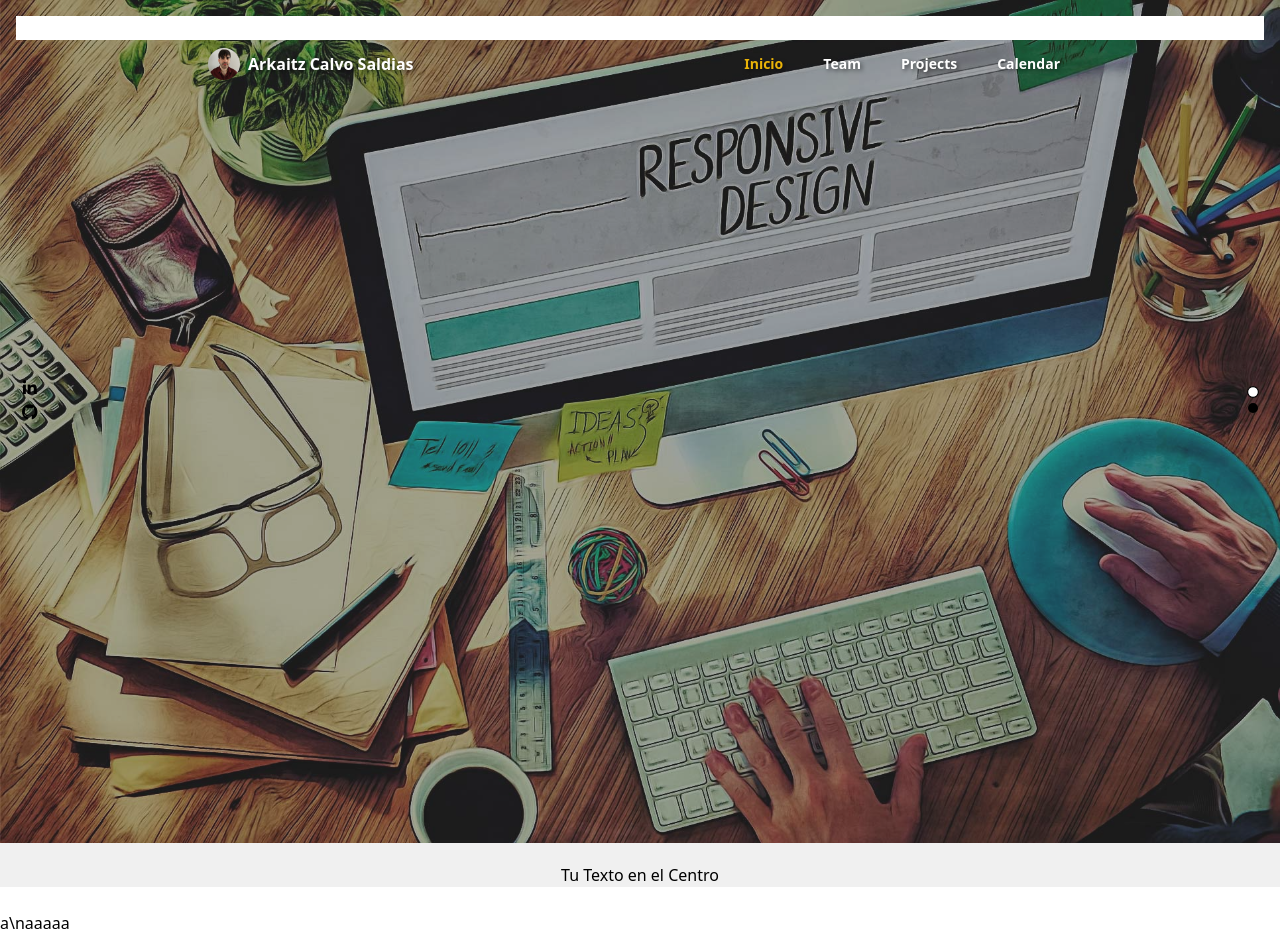
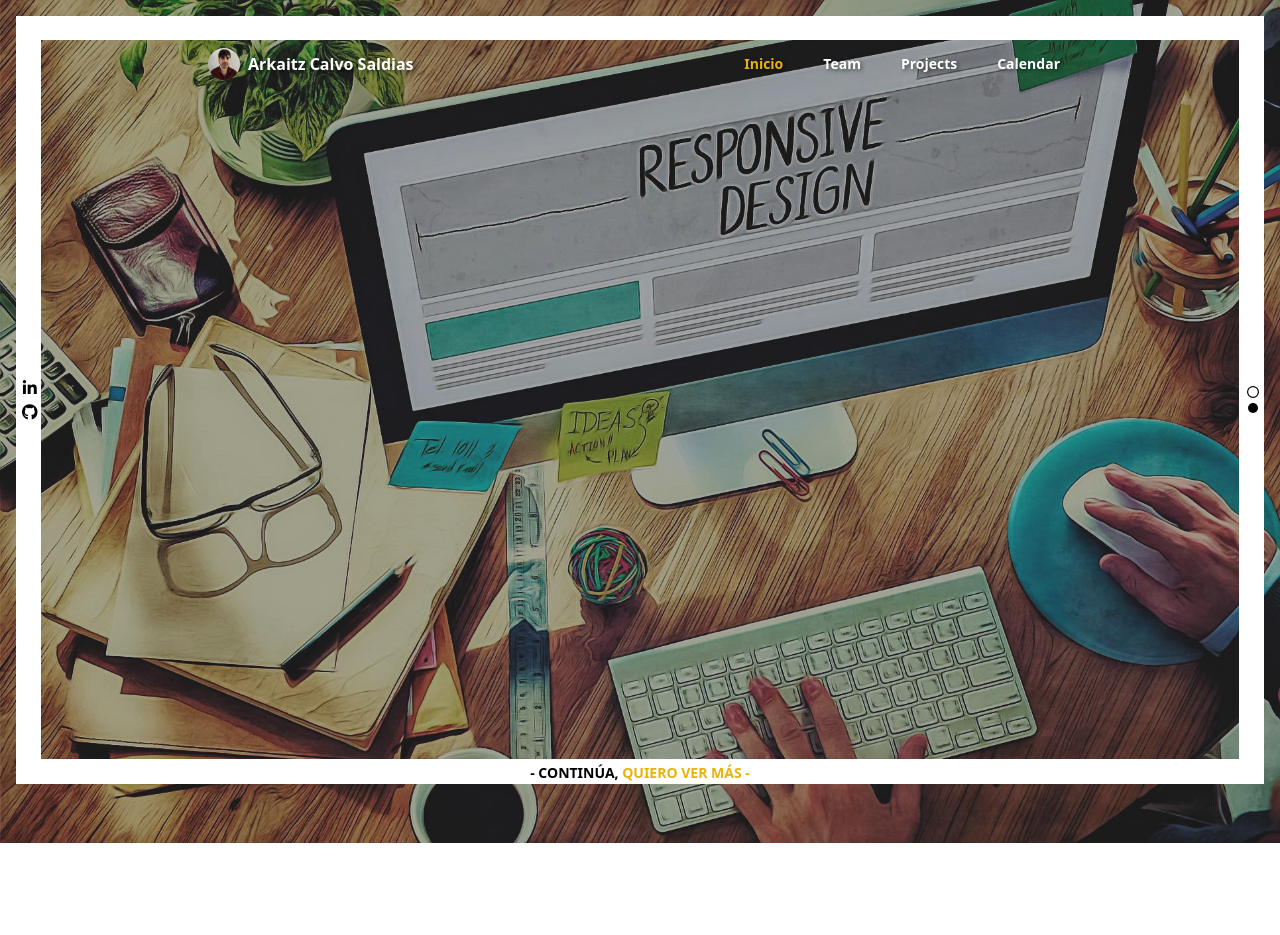
Before and after one commit to XxFenixDCxX/Portfolio, an Angular app: page / in a window 1280 px wide. After the commit the page ends 843 px from the top, so only its background shows below. Built offline with nearby package versions, Linux system fonts and the light colour scheme.

Commit message:
Arreglado nav para menu bien y ajustado estilos

```diff
--- a/src/app/app.component.html
+++ b/src/app/app.component.html
@@ -1,39 +1,3 @@
-<style>
-  /* Estilos personalizados */
-  .navbar {
-    position: fixed; /* Fija la barra de navegación en una posición específica */
-    top: 0; /* La barra de navegación estará pegada en la parte superior */
-    width: 100%; /* Ocupará todo el ancho de la pantalla */
-    z-index: 999; /* Asegura que esté por encima de otros elementos */
-    /* Agrega cualquier otro estilo que necesites */
-  }
-  html, body {
-      margin: 0;
-      padding: 0;
-      height: 100%;
-      font-family: Arial, sans-serif;
-    }
 
-    /* Estilos para la primera página */
-    .first-page {
-      display: flex;
-      flex-direction: column;
-      justify-content: center;
-      align-items: center;
-      height: 100%;
-      background-color: #f0f0f0; /* Color de fondo opcional */
-    }
-
-    .first-page img {
-      max-width: 100%;
-      height: auto;
-      margin-bottom: 20px; /* Espacio entre la imagen y el texto */
-    }
-</style>
-
-<app-navbar class="navbar"></app-navbar>
-<div class="first-page">
-  <img src="../assets/img/heroWallpaper.jpg" alt="Tu imagen">
-  <h1>Tu Texto en el Centro</h1>
-</div>
-<p><br>a\naaaaa</p>
+<img src="../assets/img/heroWallpaper.jpg" alt="Tu imagen">
+<app-navbar></app-navbar>
--- a/src/app/navbar/navbar.component.html
+++ b/src/app/navbar/navbar.component.html
@@ -37,8 +37,8 @@
   </div>
 </nav>
 
-<div class="sm:hidden vertical-line animationsTopScroll" [ngClass]="{'vertical-lineScrollTop marginLefItems': isScrollTop}"></div>
-<div class="sm:hidden social-icons animationsTopScroll" [ngClass]="{'marginLefItems': isScrollTop}">
+<div *ngIf="!isMobileView" class="vertical-line animationsTopScroll" [ngClass]="{'vertical-lineScrollTop marginLefItems': isScrollTop}"></div>
+<div *ngIf="!isMobileView" class="social-icons animationsTopScroll" [ngClass]="{'marginLefItems': isScrollTop}">
   <a href="#" class="ml-1.5">
     <i class="fa-brands fa-linkedin-in"></i>
   </a>
@@ -47,12 +47,12 @@
   </a>
 </div>
 
-<div class="sm:hidden horizontal-line animationsTopScroll ml-10" [ngClass]="{'botoomLineMargin': isScrollTop}">
+<div *ngIf="!isMobileView" class="horizontal-line animationsTopScroll" [ngClass]="{'botoomLineMargin': isScrollTop}">
   <a href="#"><span class="text-center text-black text-sm font-bold">{{stringTextoFooter}} <b class="text-center text-yellow-500 text-sm font-bold">{{stringEnlaceFooter}}</b></span></a>
 </div>
 
-<div class="sm:hidden vertical-lineright animationsTopScroll" [ngClass]="{'vertical-lineScrollTop marginRightItems': isScrollTop}"></div>
-<div class="sm:hidden social-iconsRight animationsTopScroll" [ngClass]="{'marginRightItems': isScrollTop}">
+<div *ngIf="!isMobileView" class="vertical-lineright animationsTopScroll" [ngClass]="{'vertical-lineScrollTop marginRightItems': isScrollTop}"></div>
+<div *ngIf="!isMobileView" class="social-iconsRight animationsTopScroll" [ngClass]="{'marginRightItems': isScrollTop}">
   <span class="dot active mr-1.5"></span>
   <span class="dot mt-1.5 mr-1.5"></span>
 </div>
--- a/src/app/navbar/navbar.component.scss
+++ b/src/app/navbar/navbar.component.scss
@@ -163,3 +163,11 @@
   transform: scale(1.2);
   background-color: white;
 }
+
+nav {
+  position: fixed;
+  top: 0;
+  left: 0;
+  right: 0;
+  z-index: 999;
+}
--- a/src/app/navbar/navbar.component.ts
+++ b/src/app/navbar/navbar.component.ts
@@ -10,6 +10,7 @@ import { Component, HostListener, OnInit } from '@angular/core';
 })
 export class NavbarComponent implements OnInit {
   isScrollTop: boolean = true;
+  isMobileView: boolean = false;
   showMobileMenu:boolean = false;
   stringTextoFooter: string = "- CONTINÚA, ";
   stringEnlaceFooter: string = "QUIERO VER MÁS -";
@@ -28,8 +29,10 @@ export class NavbarComponent implements OnInit {
       const mediaQuery = window.matchMedia('(min-width: 640px)');
       if (!mediaQuery.matches) {
         this.isScrollTop = false;
+        this.isMobileView = true;
       } else {
         this.isScrollTop = true;
+        this.isMobileView = false;
       }
     }
   }
```
